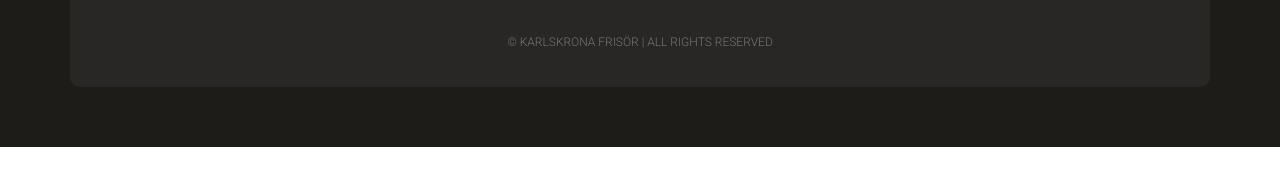
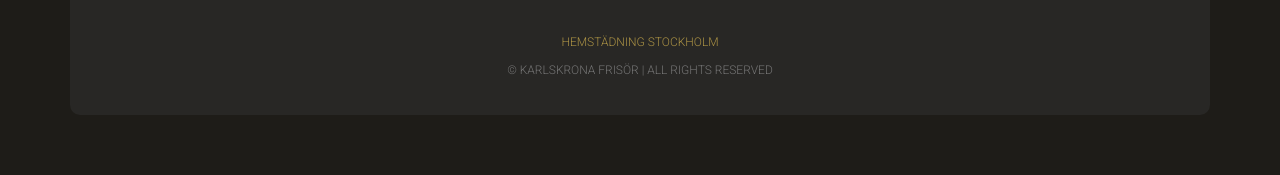
Before and after one commit to AlDawoode/fris-r, a plain HTML site: page index.html in a window 1280 px wide. Shown: the part 3559-3734 px from the top of the page. Before the commit the page ends 3706 px from the top, so only its background shows below. Drawn offline with Linux system fonts and the light colour scheme.

Commit message:
Update title and descraption

```diff
--- a/footer.html
+++ b/footer.html
@@ -46,6 +46,7 @@
                 <div class="row">
                     <div class="col-lg-12 col-md-12 col-sm-12 col-xs-12">
                         <div class="copyright-content">
+                            <a href="https://städadirekt.se">Hemstädning Stockholm</a>
                             <p>© Karlskrona Frisör | all rights reserved</p>
                         </div>
                     </div>
```
